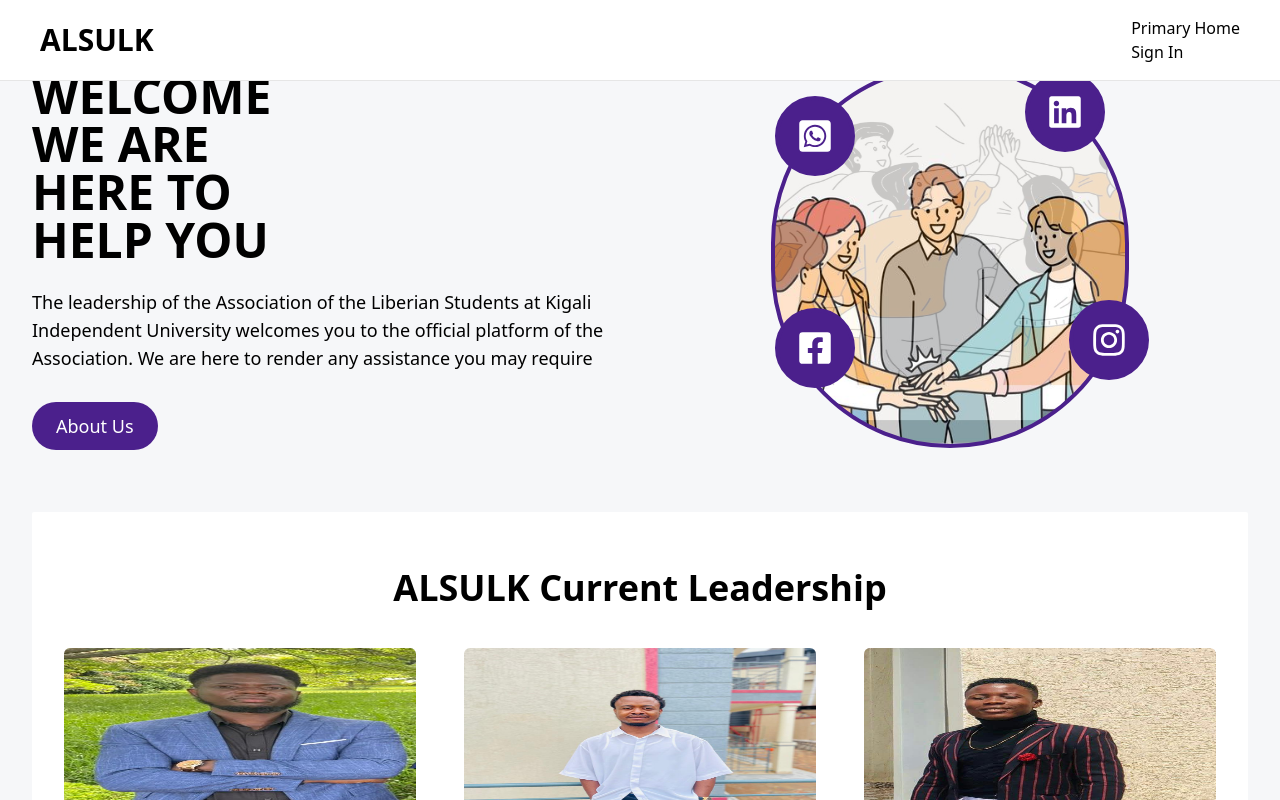
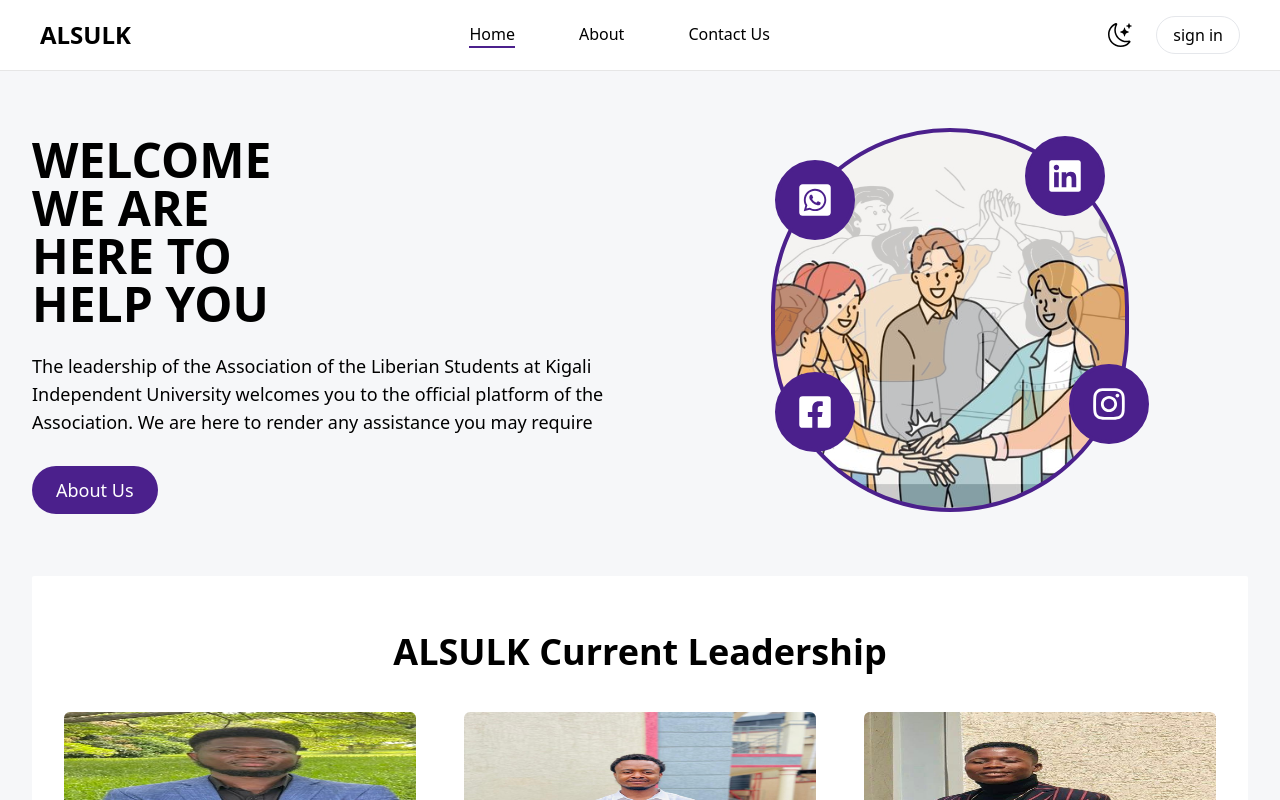
Before and after one commit to mulbahoplanojames/Harmony_Coalition_Project, a React (Vite) app: page /home in a window 1280 px wide. Built offline with nearby package versions, Linux system fonts and the light colour scheme.

Commit message:
Working on the Visitors pages  Components

```diff
--- a/src/App.jsx
+++ b/src/App.jsx
@@ -14,7 +14,9 @@ import SignUp from "./Pages/Sign_Up/SignUp";
 import LogIn from "./Pages/Log_In/LogIn";
 import StudentProfileSettings from "./Pages/Student_Profile_settings/StudentProfileSettings";
 import StudentProfile from "./Pages/Student_Profile/StudentProfile";
-import PrimaryHome from "./Pages/Primary_Home/PrimaryHome";
+
+// Visitor Pages
+import VisitHome from "./Pages/Visit_Home/VisitHome";
 
 const App = () => {
   const { darkModeStyle } = useContext(AppContext);
@@ -37,7 +39,7 @@ const App = () => {
           </Route>
 
           {/* Vistor Page */}
-          <Route path="/home" element={<PrimaryHome />} />
+          <Route path="/home" element={<VisitHome />} />
 
           {/* 404 Page */}
           <Route path="*" element={<PageNotFound />} />
--- a/src/Components/Student_Table/StudentTable.jsx
+++ b/src/Components/Student_Table/StudentTable.jsx
@@ -73,7 +73,7 @@ const StudentTable = () => {
                               src={
                                 student.user.picture
                                   ? student.user.picture
-                                  : "/src/assets/girl.jpeg"
+                                  : "/src/assets/userAvatar.jpg"
                               }
                               alt={student.firstName}
                             />
--- a/src/Constant/Navbar/Navbar.jsx
+++ b/src/Constant/Navbar/Navbar.jsx
@@ -1,7 +1,6 @@
 import { useContext, useState } from "react";
 import { TbMenu2 } from "react-icons/tb";
 import { MdOutlineCancelPresentation } from "react-icons/md";
-import navLinks from "../../Data/Data";
 import { Link } from "react-router-dom";
 import ToggleDarkModeIcon from "../../Components/Toggle_DarkMode/ToggleDarkModeIcon";
 import { AppContext } from "../../Context/AppContext";
@@ -11,7 +10,7 @@ import { AppContext } from "../../Context/AppContext";
  * It contains links to different pages and a sign in button.
  * It also has a responsive menu for smaller devices.
  */
-const Navbar = () => {
+const Navbar = ({ navLinks }) => {
   // State variable to keep track of whether the menu is open or not.
   const [isMenuOpen, setIsMenuOpen] = useState(false);
 
--- a/src/Data/Data.js
+++ b/src/Data/Data.js
@@ -18,6 +18,21 @@ const navLinks = [
 ];
 
 export default navLinks;
+
+export const navLinks2 = [
+  {
+    label: "Home",
+    path: "/",
+  },
+  {
+    label: "About",
+    path: "/visit-about",
+  },
+  {
+    label: "Contact Us",
+    path: "/visit-contact-us",
+  },
+];
 
 //! ===================================================================================
 import stephen from "/src/assets/stephen.jpeg";
--- a/src/Layout/Layout.jsx
+++ b/src/Layout/Layout.jsx
@@ -3,15 +3,11 @@ import Navbar from "../Constant/Navbar/Navbar";
 import Footer from "../Constant/Footer/Footer";
 import { useAuth } from "../Context/AuthContext";
 import LogInNavbar from "../Constant/LogIn_Navabr/LogInNavbar";
-// import { AppContext } from "../Context/AppContext";
-// import { useContext } from "react";
+import navLinks from "../Data/Data";
 
 const Layout = () => {
   // getting the user from the useAuth function from the AuthContext
   const user = useAuth();
-
-  // getting the isLoggedIn state from the AppContext
-  // const { isLoggedIn } = useContext(AppContext);
 
   // if the user is not logged in, redirect to the login page else render the layout
   if (!user.token) {
@@ -20,7 +16,7 @@ const Layout = () => {
 
   return (
     <>
-      {!user.token ? <Navbar /> : <LogInNavbar />}
+      {!user.token ? <Navbar navLinks={navLinks} /> : <LogInNavbar />}
       <div className="pt-[4rem] md:px-[2rem] px-2">
         <Outlet />
       </div>
--- a/src/Pages/Primary_Home/PrimaryHome.jsx
+++ b/src/Pages/Visit_Home/VisitHome.jsx
@@ -4,19 +4,15 @@ import AboutUs from "../../Components/About_Us/AboutUs";
 import DisciplinesOffer from "../../Components/Disciplines_Offer/DisciplinesOffer";
 import NewsLetter from "../../Components/News_Letter/NewsLetter";
 import FAQ from "../../Components/FAQ/FAQ";
-import { Link } from "react-router-dom";
+// import { Link } from "react-router-dom";
+import Navbar from "../../Constant/Navbar/Navbar";
+import { navLinks2 } from "../../Data/Data";
 
-const PrimaryHome = () => {
+const VisitHome = () => {
   return (
     <>
-      <nav className="flex justify-between items-center bg-white py-4 md:px-10 px-4 border-b border-[#e6e6e6] fixed z-50 w-full top-0">
-        <h1 className="text-3xl font-bold ">ALSULK</h1>
-        <div className="">
-          <h1 className="text-base">Primary Home</h1>
-          <Link to={"/sign-up"}>Sign In</Link>
-        </div>
-      </nav>
-      <div className="md:px-8 px-2">
+      <Navbar navLinks={navLinks2} />
+      <div className="pt-[4rem] md:px-[2rem] px-2">
         <HomeHero />
         <Team />
         <AboutUs />
@@ -28,4 +24,4 @@ const PrimaryHome = () => {
   );
 };
 
-export default PrimaryHome;
+export default VisitHome;
```
